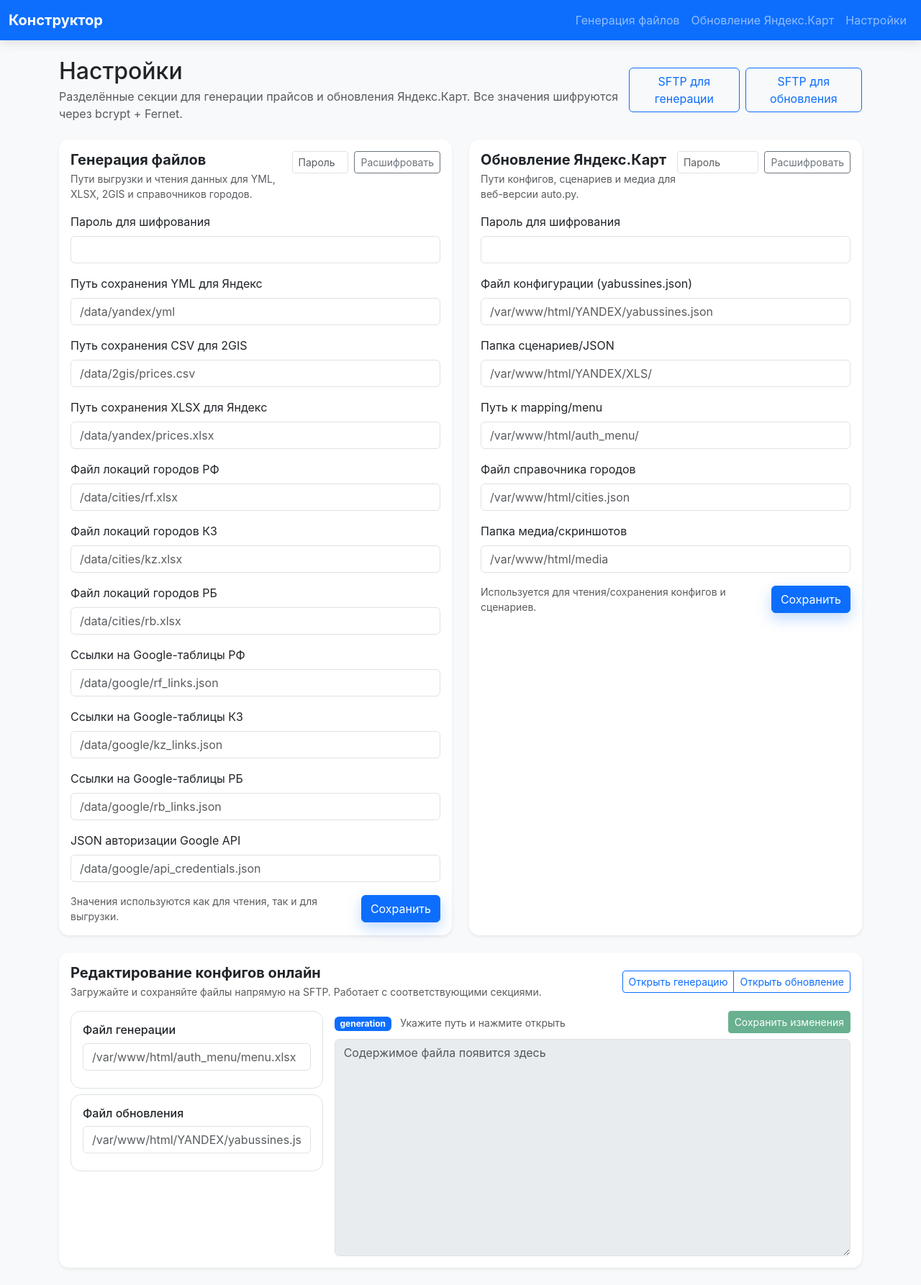
After one commit to okoshevoy93/consgenerate, a Flask app: page /settings in a window 1280 px wide. The commit adds this page. Shown: the whole page at 72% size. Run offline with Flask 3, Linux system fonts and the light colour scheme.

Commit message:
Add settings sections and online config editor

```diff
--- a/app/routes.py
+++ b/app/routes.py
@@ -26,6 +26,28 @@ CONFIG_LABELS = {
 
 LAST_ACTIVITY: Dict[str, str] = {}
 LOADED_CONFIGS: Dict[str, Optional[SFTPConfig]] = {"sftp_price": None, "sftp_auto": None}
+LOADED_SETTINGS: Dict[str, Dict[str, str]] = {"generation": {}, "update": {}}
+
+GENERATION_FIELDS = [
+    {"name": "yml_output", "label": "Путь сохранения YML для Яндекс", "placeholder": "/data/yandex/yml"},
+    {"name": "csv_output", "label": "Путь сохранения CSV для 2GIS", "placeholder": "/data/2gis/prices.csv"},
+    {"name": "xlsx_output", "label": "Путь сохранения XLSX для Яндекс", "placeholder": "/data/yandex/prices.xlsx"},
+    {"name": "cities_rf", "label": "Файл локаций городов РФ", "placeholder": "/data/cities/rf.xlsx"},
+    {"name": "cities_kz", "label": "Файл локаций городов КЗ", "placeholder": "/data/cities/kz.xlsx"},
+    {"name": "cities_rb", "label": "Файл локаций городов РБ", "placeholder": "/data/cities/rb.xlsx"},
+    {"name": "google_links_rf", "label": "Ссылки на Google-таблицы РФ", "placeholder": "/data/google/rf_links.json"},
+    {"name": "google_links_kz", "label": "Ссылки на Google-таблицы КЗ", "placeholder": "/data/google/kz_links.json"},
+    {"name": "google_links_rb", "label": "Ссылки на Google-таблицы РБ", "placeholder": "/data/google/rb_links.json"},
+    {"name": "google_api_json", "label": "JSON авторизации Google API", "placeholder": "/data/google/api_credentials.json"},
+]
+
+UPDATE_FIELDS = [
+    {"name": "automation_config", "label": "Файл конфигурации (yabussines.json)", "placeholder": "/var/www/html/YANDEX/yabussines.json"},
+    {"name": "scenario_remote", "label": "Папка сценариев/JSON", "placeholder": "/var/www/html/YANDEX/XLS/"},
+    {"name": "mapping_remote", "label": "Путь к mapping/menu", "placeholder": "/var/www/html/auth_menu/"},
+    {"name": "city_reference", "label": "Файл справочника городов", "placeholder": "/var/www/html/cities.json"},
+    {"name": "media_remote", "label": "Папка медиа/скриншотов", "placeholder": "/var/www/html/media"},
+]
 
 
 def _parse_config_form(data: dict) -> dict:
@@ -54,6 +76,21 @@ def home():
     return render_template('home.html', title='Главная')
 
 
+def _settings_store(scope: str) -> EncryptedConfigStore:
+    return EncryptedConfigStore(f"{scope}_settings")
+
+
+def _settings_fields(scope: str):
+    return GENERATION_FIELDS if scope == "generation" else UPDATE_FIELDS
+
+
+def _collect_settings(scope: str, form: dict) -> Dict[str, str]:
+    values = {}
+    for field in _settings_fields(scope):
+        values[field["name"]] = form.get(field["name"], "")
+    return values
+
+
 @main_bp.route('/config/<config_name>', methods=['GET', 'POST'])
 def config_page(config_name: str):
     store = EncryptedConfigStore(config_name)
@@ -65,9 +102,51 @@ def config_page(config_name: str):
         store.save(payload, password)
         flash('Конфигурация сохранена и зашифрована', 'success')
         return redirect(url_for('main.config_page', config_name=config_name))
-    if store.exists():
-        values = {"sftp_port": 22}
     return render_template('config.html', config_label=label, values=values)
+
+
+@main_bp.route('/settings')
+def settings():
+    return render_template(
+        'settings.html',
+        generation_fields=GENERATION_FIELDS,
+        update_fields=UPDATE_FIELDS,
+        generation_values=LOADED_SETTINGS.get("generation", {}),
+        update_values=LOADED_SETTINGS.get("update", {}),
+        editor_content=None,
+        editor_path=None,
+        editor_scope=None,
+    )
+
+
+@main_bp.route('/settings/<scope>/save', methods=['POST'])
+def save_settings(scope: str):
+    if scope not in LOADED_SETTINGS:
+        flash('Неизвестная секция настроек', 'warning')
+        return redirect(url_for('main.settings'))
+    password = request.form.get('password', '')
+    payload = _collect_settings(scope, request.form)
+    store = _settings_store(scope)
+    store.save(payload, password)
+    LOADED_SETTINGS[scope] = payload
+    flash('Настройки сохранены и зашифрованы', 'success')
+    return redirect(url_for('main.settings'))
+
+
+@main_bp.route('/settings/<scope>/load', methods=['POST'])
+def load_settings(scope: str):
+    if scope not in LOADED_SETTINGS:
+        flash('Неизвестная секция настроек', 'warning')
+        return redirect(url_for('main.settings'))
+    password = request.form.get('password', '')
+    store = _settings_store(scope)
+    data = store.load(password)
+    if not data:
+        flash('Не удалось загрузить настройки: проверьте пароль и наличие файла', 'danger')
+    else:
+        LOADED_SETTINGS[scope] = data
+        flash('Настройки загружены', 'success')
+    return redirect(url_for('main.settings'))
 
 
 @main_bp.route('/config/<config_name>/load', methods=['POST'])
@@ -86,7 +165,12 @@ def load_config(config_name: str):
 
 @main_bp.route('/price-generation')
 def price_generation():
-    return render_template('price_generation.html', config=LOADED_CONFIGS.get('sftp_price'), activity=LAST_ACTIVITY.get('price'))
+    return render_template(
+        'price_generation.html',
+        config=LOADED_CONFIGS.get('sftp_price'),
+        activity=LAST_ACTIVITY.get('price'),
+        settings=LOADED_SETTINGS.get("generation", {}),
+    )
 
 
 @main_bp.route('/price-generation/run', methods=['POST'])
@@ -126,7 +210,13 @@ def run_price_generation():
 def automation():
     query = request.args.get('query')
     cities = filter_cities(CITY_PRESETS, query)
-    return render_template('automation.html', cities=cities, query=query, activity=LAST_ACTIVITY.get('automation'))
+    return render_template(
+        'automation.html',
+        cities=cities,
+        query=query,
+        activity=LAST_ACTIVITY.get('automation'),
+        settings=LOADED_SETTINGS.get("update", {}),
+    )
 
 
 @main_bp.route('/automation/run', methods=['POST'])
@@ -159,3 +249,49 @@ def run_automation_action():
         LAST_ACTIVITY['automation'] = f"Ошибка: {exc}"
         flash('Ошибка при выполнении: %s' % exc, 'danger')
     return redirect(url_for('main.automation'))
+
+
+@main_bp.route('/config-editor/<scope>', methods=['POST'])
+def edit_remote_config(scope: str):
+    if scope not in ("generation", "update"):
+        flash('Неизвестная секция', 'warning')
+        return redirect(url_for('main.settings'))
+
+    config_key = 'sftp_price' if scope == 'generation' else 'sftp_auto'
+    config = LOADED_CONFIGS.get(config_key)
+    if not config:
+        flash('Сначала загрузите и расшифруйте SFTP конфигурацию', 'warning')
+        return redirect(url_for('main.settings'))
+
+    remote_path = request.form.get('remote_file', '').strip()
+    action = request.form.get('action', 'load')
+    content = request.form.get('content')
+    if not remote_path:
+        flash('Укажите путь к файлу', 'warning')
+        return redirect(url_for('main.settings'))
+
+    editor_content: Optional[str] = None
+    try:
+        from .sftp_client import SFTPClient
+
+        with SFTPClient(config) as client:
+            if action == 'save':
+                if content is None:
+                    flash('Нет данных для сохранения', 'warning')
+                else:
+                    client.write_text(remote_path, content)
+                    flash('Файл обновлён на SFTP', 'success')
+            editor_content = client.read_text(remote_path)
+    except Exception as exc:  # noqa: BLE001
+        flash(f'Не удалось обработать файл: {exc}', 'danger')
+
+    return render_template(
+        'settings.html',
+        generation_fields=GENERATION_FIELDS,
+        update_fields=UPDATE_FIELDS,
+        generation_values=LOADED_SETTINGS.get("generation", {}),
+        update_values=LOADED_SETTINGS.get("update", {}),
+        editor_content=editor_content,
+        editor_path=remote_path,
+        editor_scope=scope,
+    )
--- a/app/static/styles.css
+++ b/app/static/styles.css
@@ -7,3 +7,21 @@ body {
 pre {
     white-space: pre-wrap;
 }
+.navbar {
+    box-shadow: 0 4px 14px rgba(0, 0, 0, 0.1);
+}
+
+.card {
+    border: none;
+    border-radius: 14px;
+}
+
+.btn-primary {
+    box-shadow: 0 8px 20px rgba(13, 110, 253, 0.25);
+}
+
+.list-group-item {
+    border: none;
+    padding-left: 0;
+    padding-right: 0;
+}
--- a/app/templates/base.html
+++ b/app/templates/base.html
@@ -16,10 +16,9 @@
         </button>
         <div class="collapse navbar-collapse" id="navbarNav">
             <ul class="navbar-nav ms-auto">
-                <li class="nav-item"><a class="nav-link" href="{{ url_for('main.price_generation') }}">Прайсы</a></li>
-                <li class="nav-item"><a class="nav-link" href="{{ url_for('main.automation') }}">Автоматизация</a></li>
-                <li class="nav-item"><a class="nav-link" href="{{ url_for('main.config_page', config_name='sftp_price') }}">SFTP прайсов</a></li>
-                <li class="nav-item"><a class="nav-link" href="{{ url_for('main.config_page', config_name='sftp_auto') }}">SFTP автоматизации</a></li>
+                <li class="nav-item"><a class="nav-link" href="{{ url_for('main.price_generation') }}">Генерация файлов</a></li>
+                <li class="nav-item"><a class="nav-link" href="{{ url_for('main.automation') }}">Обновление Яндекс.Карт</a></li>
+                <li class="nav-item"><a class="nav-link" href="{{ url_for('main.settings') }}">Настройки</a></li>
             </ul>
         </div>
     </div>
--- /dev/null
+++ b/app/templates/settings.html
@@ -0,0 +1,121 @@
+{% extends 'base.html' %}
+{% block content %}
+<div class="d-flex justify-content-between align-items-center mb-4">
+    <div>
+        <h2 class="mb-1">Настройки</h2>
+        <p class="text-muted mb-0">Разделённые секции для генерации прайсов и обновления Яндекс.Карт. Все значения шифруются через bcrypt + Fernet.</p>
+    </div>
+    <div class="d-flex gap-2">
+        <a class="btn btn-outline-primary" href="{{ url_for('main.config_page', config_name='sftp_price') }}">SFTP для генерации</a>
+        <a class="btn btn-outline-primary" href="{{ url_for('main.config_page', config_name='sftp_auto') }}">SFTP для обновления</a>
+    </div>
+</div>
+<div class="row g-4">
+    <div class="col-lg-6">
+        <div class="card shadow-sm h-100">
+            <div class="card-body">
+                <div class="d-flex justify-content-between align-items-start">
+                    <div>
+                        <h5 class="card-title mb-1">Генерация файлов</h5>
+                        <p class="text-muted small mb-3">Пути выгрузки и чтения данных для YML, XLSX, 2GIS и справочников городов.</p>
+                    </div>
+                    <form method="post" action="{{ url_for('main.load_settings', scope='generation') }}" class="d-flex gap-2">
+                        <input type="password" name="password" class="form-control form-control-sm" placeholder="Пароль" required>
+                        <button class="btn btn-outline-secondary btn-sm" type="submit">Расшифровать</button>
+                    </form>
+                </div>
+                <form method="post" action="{{ url_for('main.save_settings', scope='generation') }}" class="row g-3">
+                    <div class="col-12">
+                        <label class="form-label">Пароль для шифрования</label>
+                        <input type="password" name="password" class="form-control" required>
+                    </div>
+                    {% for field in generation_fields %}
+                    <div class="col-12">
+                        <label class="form-label">{{ field.label }}</label>
+                        <input name="{{ field.name }}" value="{{ generation_values.get(field.name, '') }}" class="form-control" placeholder="{{ field.placeholder }}">
+                    </div>
+                    {% endfor %}
+                    <div class="col-12 d-flex justify-content-between align-items-center">
+                        <span class="text-muted small">Значения используются как для чтения, так и для выгрузки.</span>
+                        <button class="btn btn-primary" type="submit">Сохранить</button>
+                    </div>
+                </form>
+            </div>
+        </div>
+    </div>
+    <div class="col-lg-6">
+        <div class="card shadow-sm h-100">
+            <div class="card-body">
+                <div class="d-flex justify-content-between align-items-start">
+                    <div>
+                        <h5 class="card-title mb-1">Обновление Яндекс.Карт</h5>
+                        <p class="text-muted small mb-3">Пути конфигов, сценариев и медиа для веб-версии auto.py.</p>
+                    </div>
+                    <form method="post" action="{{ url_for('main.load_settings', scope='update') }}" class="d-flex gap-2">
+                        <input type="password" name="password" class="form-control form-control-sm" placeholder="Пароль" required>
+                        <button class="btn btn-outline-secondary btn-sm" type="submit">Расшифровать</button>
+                    </form>
+                </div>
+                <form method="post" action="{{ url_for('main.save_settings', scope='update') }}" class="row g-3">
+                    <div class="col-12">
+                        <label class="form-label">Пароль для шифрования</label>
+                        <input type="password" name="password" class="form-control" required>
+                    </div>
+                    {% for field in update_fields %}
+                    <div class="col-12">
+                        <label class="form-label">{{ field.label }}</label>
+                        <input name="{{ field.name }}" value="{{ update_values.get(field.name, '') }}" class="form-control" placeholder="{{ field.placeholder }}">
+                    </div>
+                    {% endfor %}
+                    <div class="col-12 d-flex justify-content-between align-items-center">
+                        <span class="text-muted small">Используется для чтения/сохранения конфигов и сценариев.</span>
+                        <button class="btn btn-primary" type="submit">Сохранить</button>
+                    </div>
+                </form>
+            </div>
+        </div>
+    </div>
+</div>
+<div class="card shadow-sm mt-4">
+    <div class="card-body">
+        <div class="d-flex justify-content-between align-items-center mb-3">
+            <div>
+                <h5 class="card-title mb-1">Редактирование конфигов онлайн</h5>
+                <p class="text-muted small mb-0">Загружайте и сохраняйте файлы напрямую на SFTP. Работает с соответствующими секциями.</p>
+            </div>
+            <div class="btn-group" role="group">
+                <button class="btn btn-outline-primary btn-sm" form="editor-load-gen">Открыть генерацию</button>
+                <button class="btn btn-outline-primary btn-sm" form="editor-load-upd">Открыть обновление</button>
+            </div>
+        </div>
+        <div class="row g-3">
+            <div class="col-lg-4">
+                <form id="editor-load-gen" method="post" action="{{ url_for('main.edit_remote_config', scope='generation') }}" class="card card-body shadow-none border">
+                    <h6 class="mb-2">Файл генерации</h6>
+                    <input name="remote_file" class="form-control mb-2" placeholder="/var/www/html/auth_menu/menu.xlsx" value="{{ editor_path if editor_scope == 'generation' else '' }}">
+                    <input type="hidden" name="action" value="load">
+                </form>
+                <form id="editor-load-upd" method="post" action="{{ url_for('main.edit_remote_config', scope='update') }}" class="card card-body shadow-none border mt-2">
+                    <h6 class="mb-2">Файл обновления</h6>
+                    <input name="remote_file" class="form-control mb-2" placeholder="/var/www/html/YANDEX/yabussines.json" value="{{ editor_path if editor_scope == 'update' else '' }}">
+                    <input type="hidden" name="action" value="load">
+                </form>
+            </div>
+            <div class="col-lg-8">
+                <form method="post" action="{{ url_for('main.edit_remote_config', scope=editor_scope or 'generation') }}" class="d-flex flex-column h-100">
+                    <input type="hidden" name="action" value="save">
+                    <input type="hidden" name="remote_file" value="{{ editor_path or '' }}">
+                    <div class="mb-2 d-flex justify-content-between align-items-center">
+                        <div>
+                            <span class="badge bg-primary me-2">{{ editor_scope or 'generation' }}</span>
+                            <span class="text-muted small">{{ editor_path or 'Укажите путь и нажмите открыть' }}</span>
+                        </div>
+                        <button class="btn btn-success btn-sm" type="submit" {% if not editor_content %}disabled{% endif %}>Сохранить изменения</button>
+                    </div>
+                    <textarea name="content" class="form-control flex-grow-1" rows="12" placeholder="Содержимое файла появится здесь" {% if not editor_content %}disabled{% endif %}>{{ editor_content or '' }}</textarea>
+                </form>
+            </div>
+        </div>
+    </div>
+</div>
+{% endblock %}
```
Also changed, not shown: app/sftp_client.py (+17 -0 lines), app/templates/automation.html (+37 -3 lines), app/templates/home.html (+15 -6 lines), app/templates/price_generation.html (+41 -2 lines).
